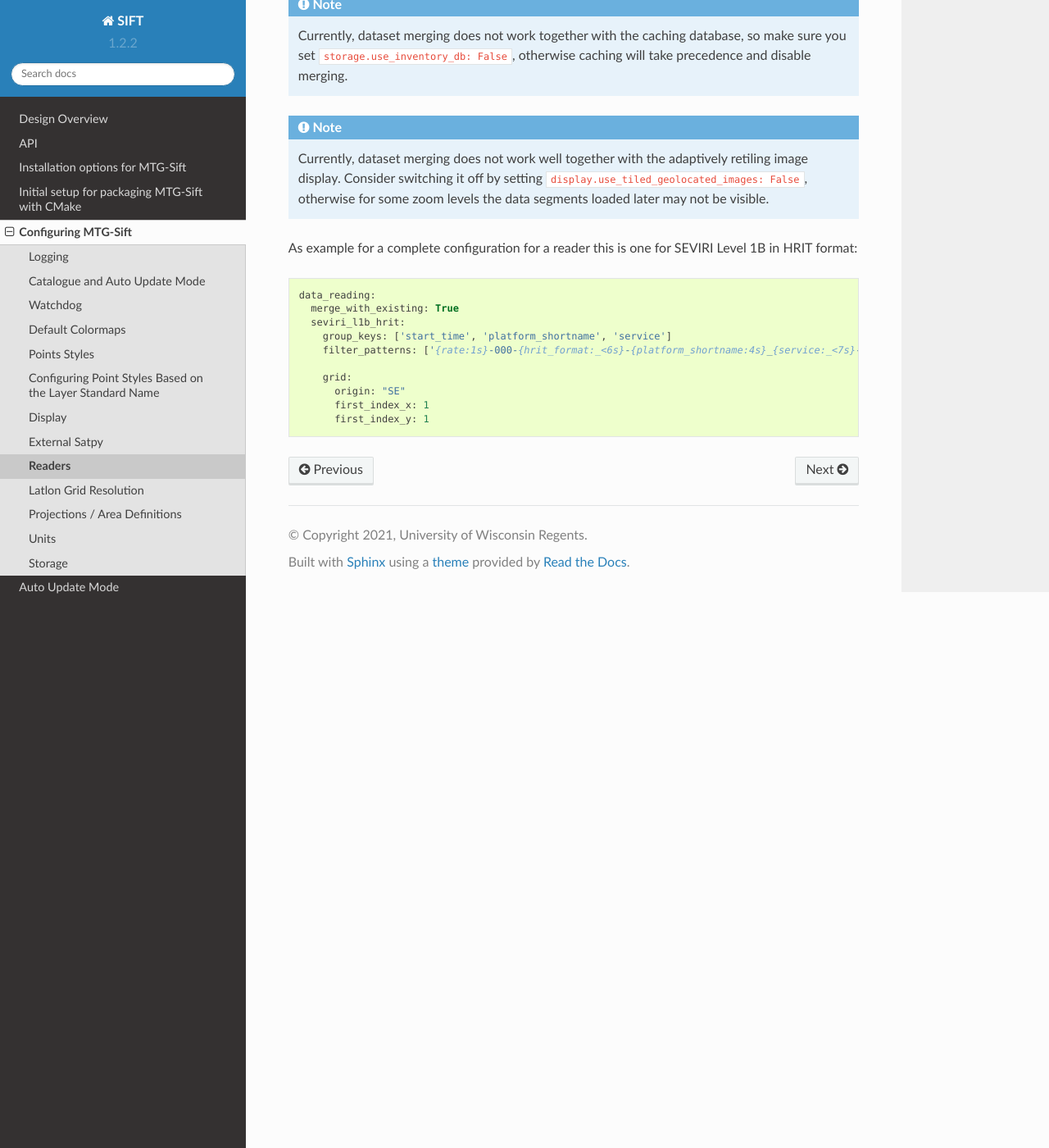
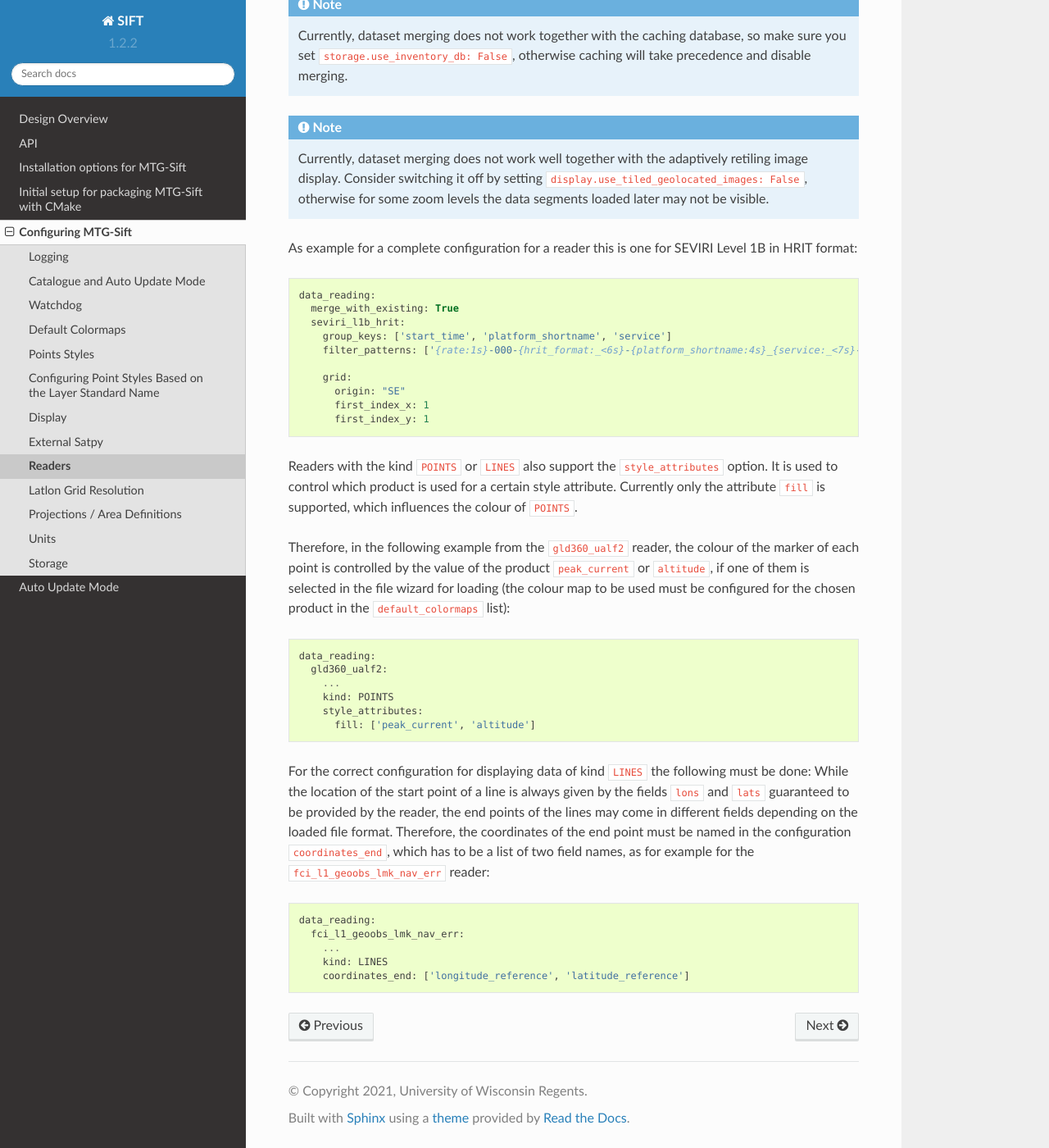
Before and after one commit to ssec/sift, a Sphinx documentation site: the page built from doc/source/configuration-readers.rst, in a window 1280 px wide and 1400 px high, scrolled down 1073 px. Shown: the whole window at 82% size. Built offline with Sphinx 7.4.7 and the Read the Docs theme 2.0.0, drawn with Linux system fonts in a browser that asks for light colours.

Commit message:
Document new POINTS/LINES reader configuration
Describe 'style_attributes' for kind 'POINTS' reader config. Also give
an example using the 'gld360_ualf2' config.

Describe 'coordinates_end' for kind 'LINES' reader config. Also give an
example using the 'fci_l1_geoobs_lmk_nav_err' config.

Enhances #72, #25

```diff
--- a/doc/source/configuration-readers.rst
+++ b/doc/source/configuration-readers.rst
@@ -49,10 +49,10 @@ can be configured as either ``True`` (the default) or ``False``.
           False``, otherwise caching will take precedence and disable merging.
 
 .. note:: Currently, dataset merging does not work well together with the
-	  adaptively retiling image display. Consider switching it off by
-	  setting ``display.use_tiled_geolocated_images: False``, otherwise
-	  for some zoom levels the data segments loaded later may not be
-	  visible.
+          adaptively retiling image display. Consider switching it off by
+          setting ``display.use_tiled_geolocated_images: False``, otherwise
+          for some zoom levels the data segments loaded later may not be
+          visible.
 
 As example for a complete configuration for a reader this is one for SEVIRI
 Level 1B in HRIT format::
@@ -67,3 +67,35 @@ Level 1B in HRIT format::
         origin: "SE"
         first_index_x: 1
         first_index_y: 1
+
+Readers with the kind ``POINTS`` or ``LINES`` also support the
+``style_attributes`` option. It is used to control which product is used for a
+certain style attribute. Currently only the attribute ``fill`` is supported,
+which influences the colour of ``POINTS``.
+
+Therefore, in the following example from the ``gld360_ualf2`` reader, the colour
+of the marker of each point is controlled by the value of the product
+``peak_current`` or ``altitude``, if one of them is selected in the file wizard
+for loading (the colour map to be used must be configured for the chosen product in the
+``default_colormaps`` list)::
+
+    data_reading:
+      gld360_ualf2:
+        ...
+        kind: POINTS
+        style_attributes:
+          fill: ['peak_current', 'altitude']
+
+For the correct configuration for displaying data of kind ``LINES`` the
+following must be done: While the location of the start point of a line is
+always given by the fields ``lons`` and ``lats`` guaranteed to be provided by
+the reader, the end points of the lines may come in different fields depending
+on the loaded file format. Therefore, the coordinates of the end point must be
+named in the configuration ``coordinates_end``, which has to be a list of two
+field names, as for example for the ``fci_l1_geoobs_lmk_nav_err`` reader::
+
+    data_reading:
+      fci_l1_geoobs_lmk_nav_err:
+        ...
+        kind: LINES
+        coordinates_end: ['longitude_reference', 'latitude_reference']
```
